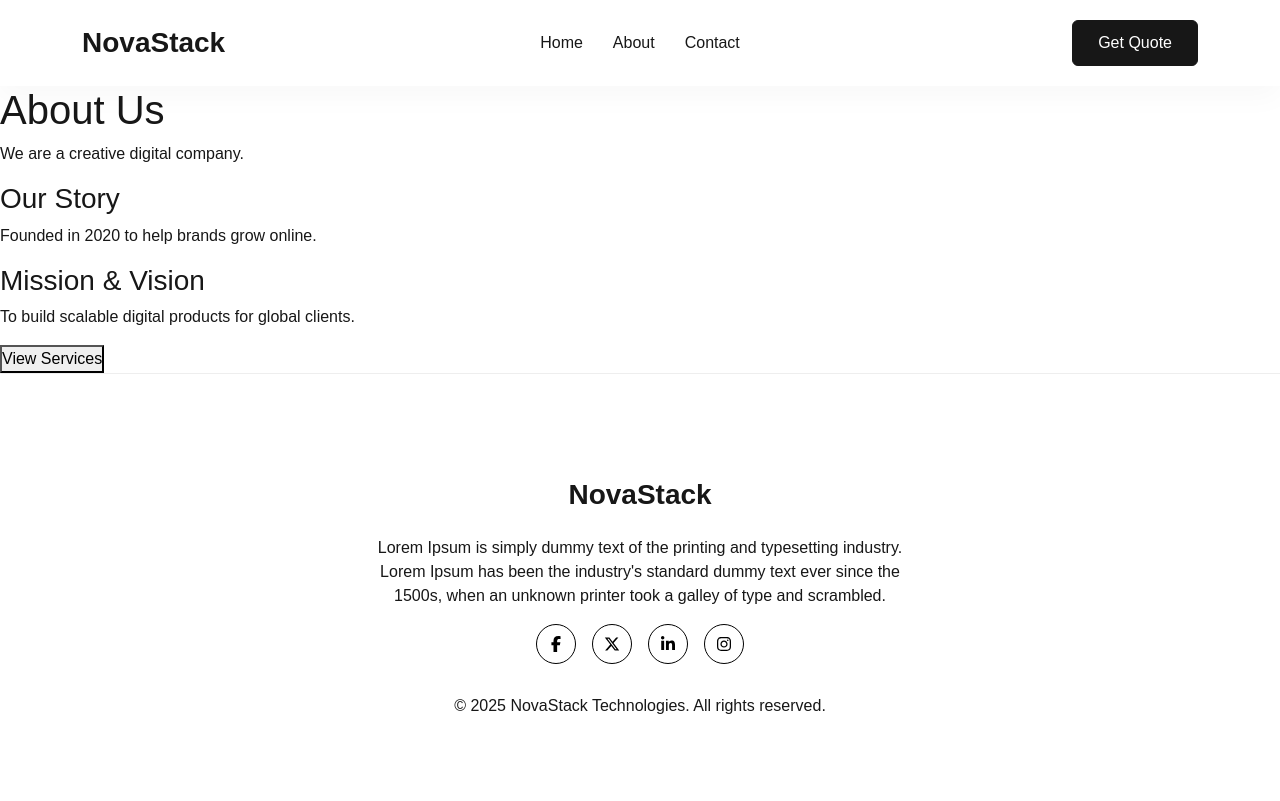
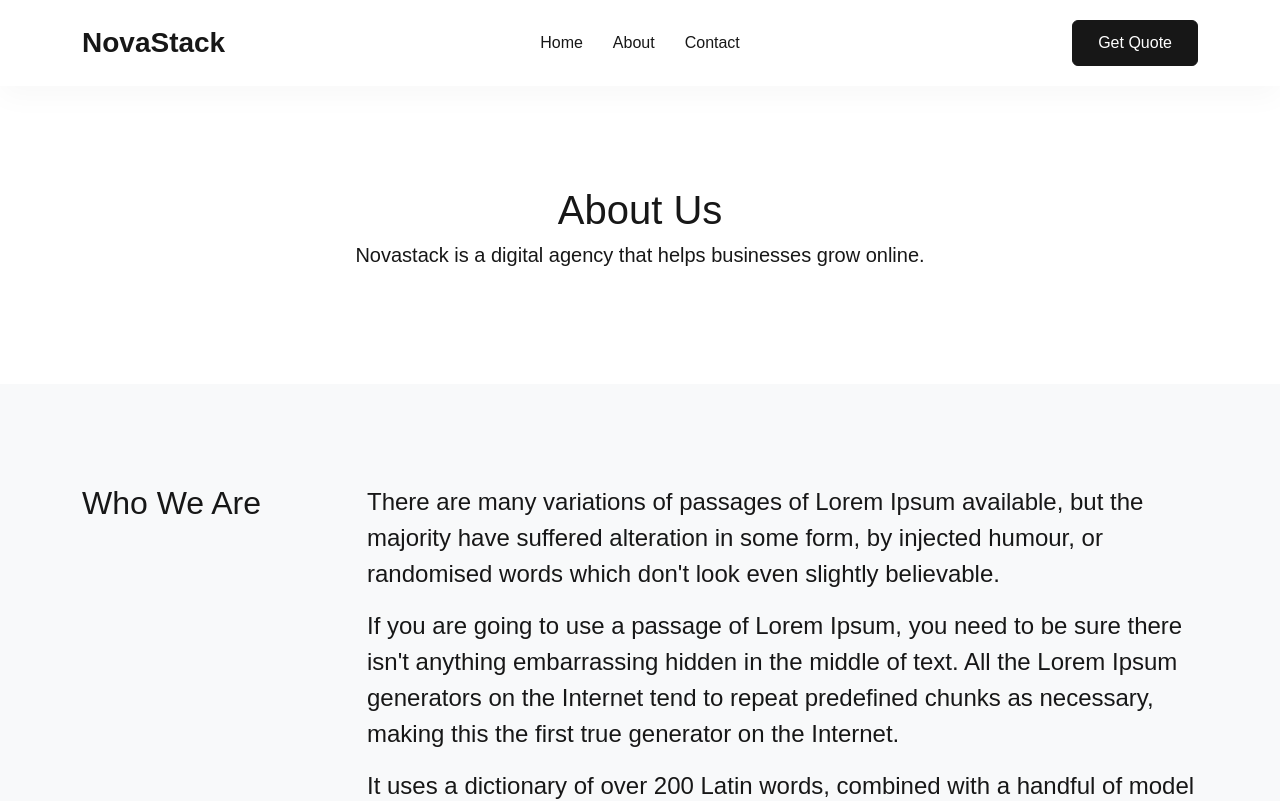
Before and after one commit to devshagor/novastack, a Next.js app: page /about in a window 1280 px wide. Shown: the top 801 px of the page. Built offline with nearby package versions, Linux system fonts and the light colour scheme.

Commit message:
About page, Banner and Story components added

```diff
--- a/src/app/about/page.js
+++ b/src/app/about/page.js
@@ -1,21 +1,11 @@
+import Banner from "@/components/Banner";
+import WhoWe from "@/components/Story";
 
 export default function About() {
-  return (
-    <div className="page">
-      <h1>About Us</h1>
-      <p>We are a creative digital company.</p>
-
-      <section>
-        <h3>Our Story</h3>
-        <p>Founded in 2020 to help brands grow online.</p>
-      </section>
-
-      <section>
-        <h3>Mission & Vision</h3>
-        <p>To build scalable digital products for global clients.</p>
-      </section>
-
-      <button>View Services</button>
-    </div>
-  );
+    return (
+        <div className="page">
+            <Banner />
+            <WhoWe />
+        </div>
+    );
 }
--- a/src/app/globals.scss
+++ b/src/app/globals.scss
@@ -1,12 +1,13 @@
-@import "@/styles/bootstrap-grid";
-@import "@/styles/header";
-@import "@/styles/hero";
-@import "@/styles/social-icons";
-@import "@/styles/footer";
-@import "@/styles/service";
-@import "@/styles/testimonial";
-@import "@/styles/cta";
-
+@use "@/styles/bootstrap-grid";
+@use "@/styles/header";
+@use "@/styles/hero";
+@use "@/styles/social-icons";
+@use "@/styles/footer";
+@use "@/styles/service";
+@use "@/styles/testimonial";
+@use "@/styles/cta";
+@use "@/styles/banner";
+@use "@/styles/story";
 
 :root {
   --primary: #3161f2;
@@ -143,3 +144,7 @@ li {
     font-weight: 500;
   }
 }
+
+.bg-gray {
+  background: #f8f9fa;
+}
--- /dev/null
+++ b/src/components/Banner.js
@@ -0,0 +1,10 @@
+export default function Banner() {
+    return (
+        <section className="banner section-padding">
+            <div className="content">
+                <h1>About Us</h1>
+                <p>Novastack is a digital agency that helps businesses grow online.</p>
+            </div>
+        </section>
+    );
+}
--- /dev/null
+++ b/src/components/Story.js
@@ -0,0 +1,28 @@
+export default function WhoWe() {
+    return (
+        <div className="story bg-gray section-padding">
+            <div className="container">
+                <div className="row">
+                    <div className="col-md-3">
+                        <h2>Who We Are</h2>
+                    </div>
+                    <div className="col-md-9">
+                        <div className="content">
+                            <p>
+                                There are many variations of passages of Lorem Ipsum available, but the majority have suffered alteration in some form, by injected humour, or randomised words which don't look even slightly believable.
+                            </p>
+                            <p>
+                                If you are going to use a passage of Lorem Ipsum, you need to be sure there isn't anything embarrassing hidden in the middle of text. All the Lorem Ipsum generators on the Internet tend to repeat predefined chunks as necessary, making this the first true generator on the Internet.
+                            </p>
+
+                            <p>
+                                It uses a dictionary of over 200 Latin words, combined with a handful of model sentence structures, to generate Lorem Ipsum which looks reasonable.
+                                The generated Lorem Ipsum is therefore always free from repetition, injected humour, or non-characteristic words etc.
+                            </p>
+                        </div>
+                    </div>
+                </div>
+            </div>
+        </div>
+    );
+}
--- /dev/null
+++ b/src/styles/_banner.scss
@@ -0,0 +1,9 @@
+.banner {
+    .content {
+        text-align: center;
+        p {
+            font-size: 20px;
+            line-height: 1.3;
+        }
+    }
+}
--- /dev/null
+++ b/src/styles/_story.scss
@@ -0,0 +1,12 @@
+.story {
+    .content {
+        p {
+            font-size: 18px;
+            line-height: 1.3;
+            @media (min-width: 992px) {
+                font-size: 24px;
+                line-height: 1.5;
+            }
+        }
+    }
+}
```
